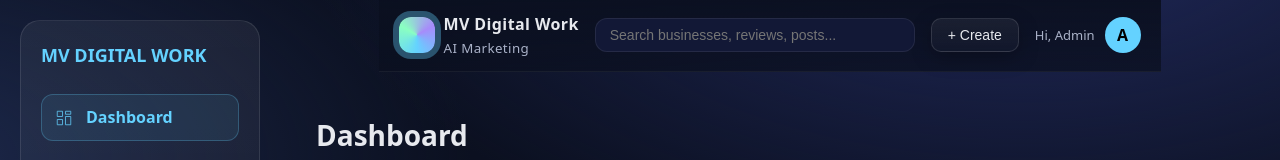
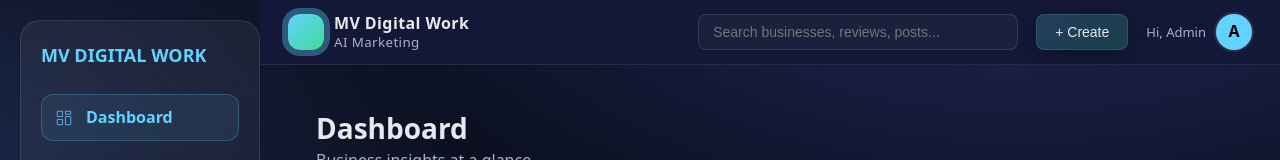
Before and after one commit to mvdigitalwork/MV-DIGITAL-DASHBOARD, a React (Vite) app: page / in a window 1280 px wide. Shown: the top 160 px of the page. Built offline with nearby package versions, Linux system fonts and the light colour scheme.

Commit message:
Update message

```diff
--- a/src/components/layout/Header.tsx
+++ b/src/components/layout/Header.tsx
@@ -3,34 +3,52 @@ import React from 'react'
 const Header: React.FC = () => {
   return (
     <header
-      className="nav container"
+      className="nav"
       style={{
-        padding: '12px 20px',
+        width: '100%',
+        padding: '14px 28px',
         display: 'flex',
         alignItems: 'center',
         justifyContent: 'space-between',
-        borderBottom: '1px solid rgba(255,255,255,.06)',
+        borderBottom: '1px solid rgba(255,255,255,.08)',
+        background: 'var(--card)',
+        position: 'sticky',
+        top: 0,
+        zIndex: 10,
       }}
     >
       {/* Brand */}
-      <div className="brand" style={{ display: 'flex', alignItems: 'center', gap: 8 }}>
-        <div className="logo" />
-        <div style={{ display: 'flex', flexDirection: 'column' }}>
+      <div
+        className="brand"
+        style={{ display: 'flex', alignItems: 'center', gap: 10 }}
+      >
+        <div
+          className="logo"
+          style={{
+            width: 36,
+            height: 36,
+            borderRadius: 12, // ✅ consistent rounded square
+            background: 'linear-gradient(135deg, #64d2ff, #3ddc97)',
+          }}
+        />
+        <div style={{ display: 'flex', flexDirection: 'column', lineHeight: 1.2 }}>
           <span style={{ fontWeight: 600, fontSize: 16 }}>MV Digital Work</span>
-          <small style={{ color: 'var(--muted)', fontWeight: 500 }}>AI Marketing</small>
+          <small style={{ color: 'var(--muted)', fontWeight: 500 }}>
+            AI Marketing
+          </small>
         </div>
       </div>
 
       {/* Right side */}
-      <div style={{ display: 'flex', alignItems: 'center', gap: 16 }}>
+      <div style={{ display: 'flex', alignItems: 'center', gap: 18 }}>
         {/* Search Box */}
         <input
           placeholder="Search businesses, reviews, posts..."
           style={{
-            padding: '8px 14px',
-            borderRadius: 12,
-            background: 'var(--card)',
-            border: '1px solid rgba(255,255,255,.08)',
+            padding: '9px 14px',
+            borderRadius: 8, // ✅ softer but uniform
+            background: 'rgba(255,255,255,0.04)',
+            border: '1px solid rgba(255,255,255,0.1)',
             color: 'var(--text)',
             outline: 'none',
             width: 320,
@@ -42,10 +60,13 @@ const Header: React.FC = () => {
         <button
           className="btn"
           style={{
-            padding: '8px 16px',
-            borderRadius: 10,
+            padding: '9px 18px',
+            borderRadius: 8, // ✅ same as input
             fontSize: 14,
             fontWeight: 500,
+            background:
+              'linear-gradient(135deg, rgba(100,210,255,0.2), rgba(61,220,151,0.2))',
+            border: '1px solid rgba(255,255,255,0.1)',
           }}
         >
           + Create
@@ -58,12 +79,13 @@ const Header: React.FC = () => {
             style={{
               width: 36,
               height: 36,
-              borderRadius: '50%',
+              borderRadius: '50%', // ✅ avatar circle
               background: 'var(--accent)',
               display: 'grid',
               placeItems: 'center',
               color: '#000',
               fontWeight: 700,
+              boxShadow: '0 0 0 2px rgba(255,255,255,0.1)',
             }}
           >
             A
```
